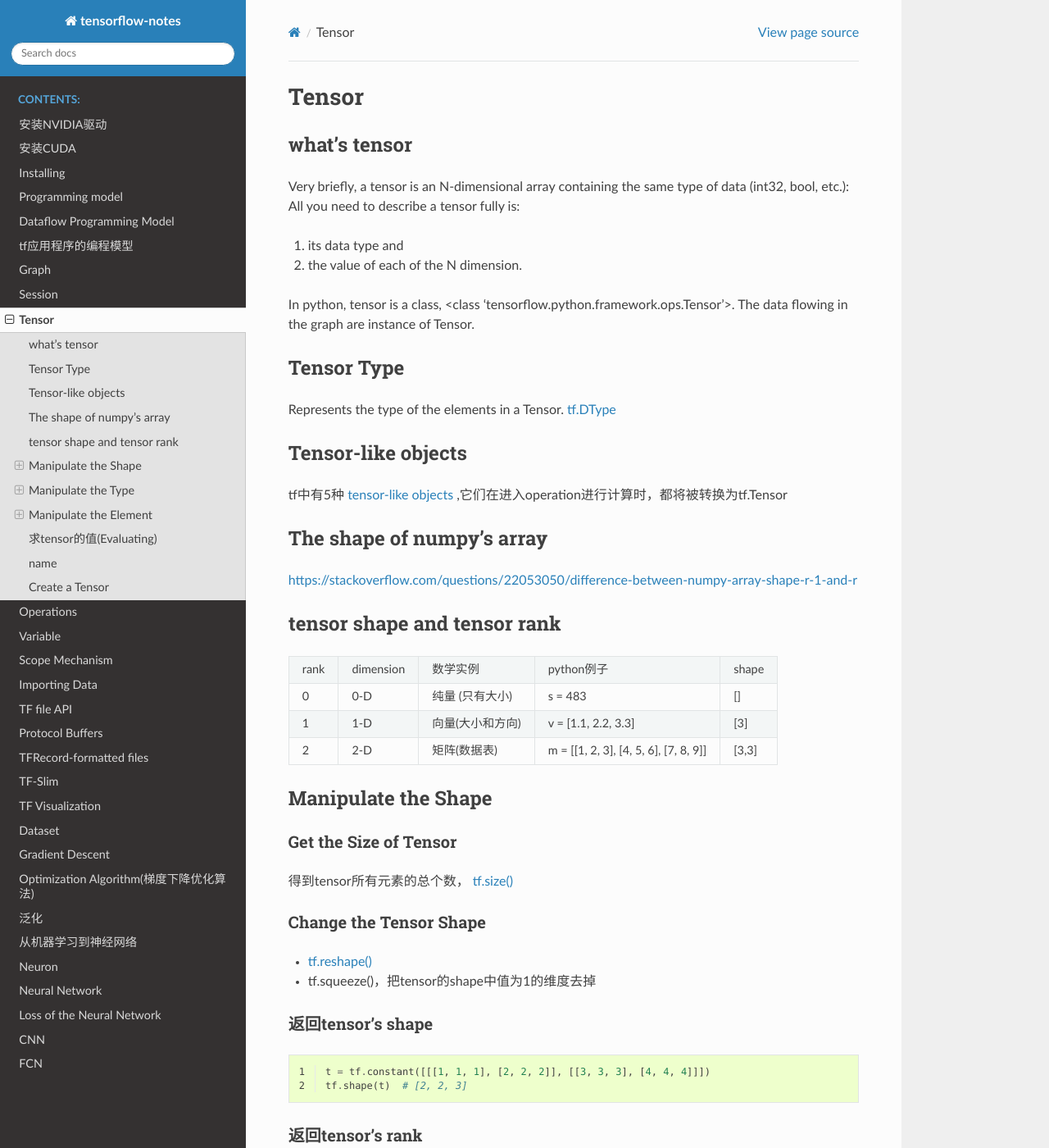
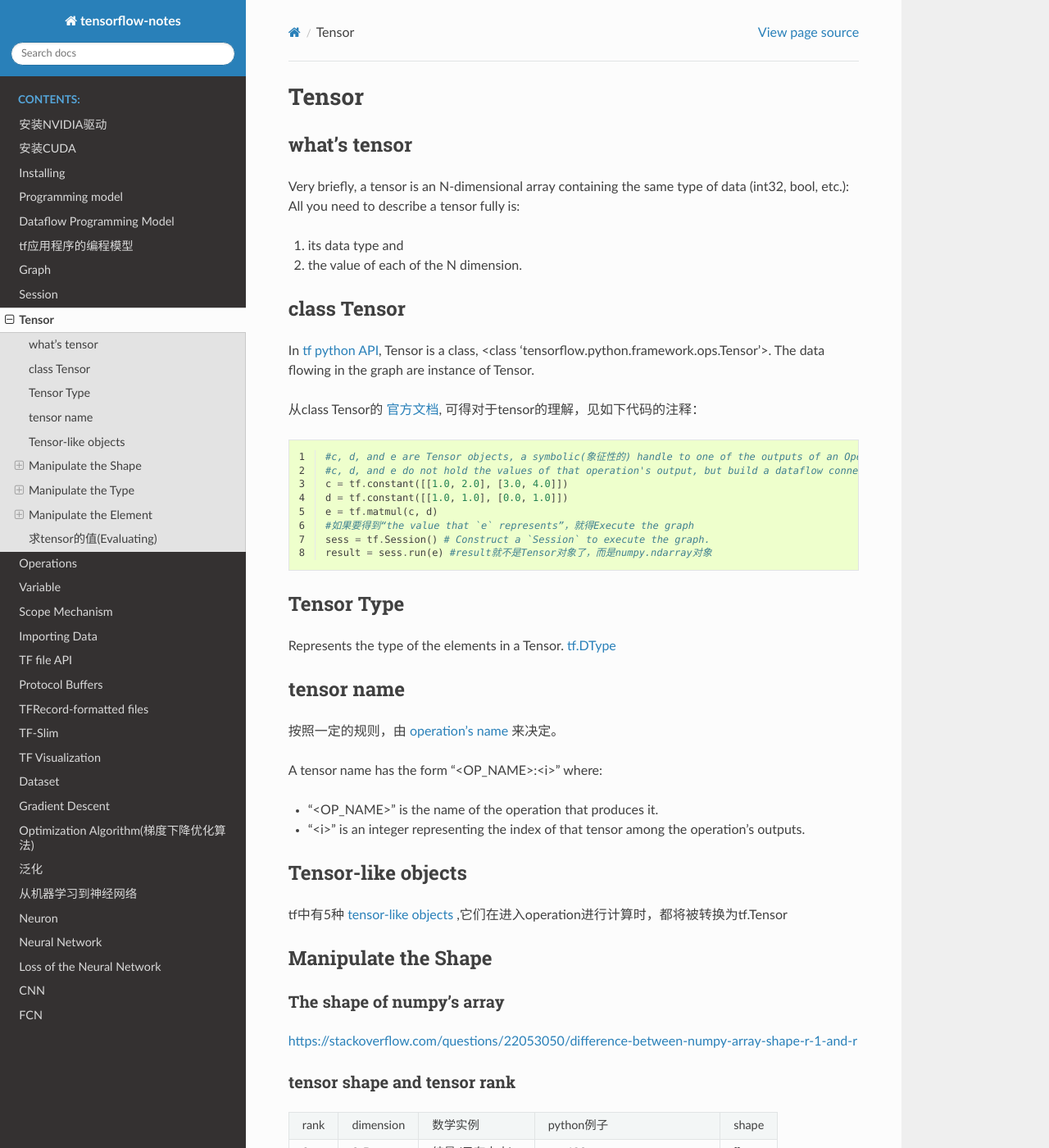
Before and after one commit to yiwenliu/tensorflow-notes, a Sphinx documentation site: the page built from source/tensor.rst, in a window 1280 px wide and 1400 px high. Shown: the whole window at 82% size. Built offline with Sphinx 7.4.7 and the Read the Docs theme 2.0.0, drawn with Linux system fonts in a browser that asks for light colours; some of the changed text lies outside the part shown.

Commit message:
20181011

```diff
--- a/source/protocol-buffer.rst
+++ b/source/protocol-buffer.rst
@@ -206,6 +206,8 @@ map
 -----
 map在field的定义中的位置是filed-type所占的位置，详见 `Maps <https://developers.google.com/protocol-buffers/docs/proto#maps>`_
 
+.. _protobuf-tf:
+
 TF中的应用
 ------------
 General
--- a/source/tensor.rst
+++ b/source/tensor.rst
@@ -8,22 +8,50 @@ Very briefly, a tensor is an N-dimensional array containing the same type of dat
 1. its data type and
 2. the value of each of the N dimension.
 
-In python, tensor is a class, <class 'tensorflow.python.framework.ops.Tensor'>. The data flowing in the graph are instance of Tensor.
+class Tensor
+------------------
+In `tf python API <https://www.tensorflow.org/api_docs/python/tf/Tensor>`_, Tensor is a class, <class 'tensorflow.python.framework.ops.Tensor'>. The data flowing in the graph are instance of Tensor.
+
+从class Tensor的 `官方文档 <https://www.tensorflow.org/api_docs/python/tf/Tensor>`_, 可得对于tensor的理解，见如下代码的注释：
+
+.. code-block:: python
+    :linenos:
+
+    #c, d, and e are Tensor objects, a symbolic(象征性的) handle to one of the outputs of an Operation.
+    #c, d, and e do not hold the values of that operation's output, but build a dataflow connection between operations
+    c = tf.constant([[1.0, 2.0], [3.0, 4.0]])
+    d = tf.constant([[1.0, 1.0], [0.0, 1.0]])
+    e = tf.matmul(c, d)
+    #如果要得到“the value that `e` represents”，就得Execute the graph
+    sess = tf.Session() # Construct a `Session` to execute the graph.
+    result = sess.run(e) #result就不是Tensor对象了，而是numpy.ndarray对象
 
 Tensor Type
 --------------
 Represents the type of the elements in a Tensor. `tf.DType <https://www.tensorflow.org/api_docs/python/tf/DType>`_
 
+tensor name
+---------------------
+按照一定的规则，由 :ref:`operation's name <ops-name>` 来决定。
+
+A tensor name has the form "<OP_NAME>:<i>" where:
+
+- "<OP_NAME>" is the name of the operation that produces it.
+- "<i>" is an integer representing the index of that tensor among the operation's outputs.
+
 Tensor-like objects
 --------------------
-tf中有5种 `tensor-like objects <https://www.tensorflow.org/programmers_guide/graphs#tensor-like_objects>`_ ,它们在进入operation进行计算时，都将被转换为tf.Tensor
+tf中有5种 `tensor-like objects <https://www.tensorflow.org/programmers_guide/graphs#tensor_like_objects>`_ ,它们在进入operation进行计算时，都将被转换为tf.Tensor
+
+Manipulate the Shape
+----------------------
 
 The shape of numpy's array
-----------------------------
+^^^^^^^^^^^^^^^^^^^^^^^^^^^^^^^^^
 https://stackoverflow.com/questions/22053050/difference-between-numpy-array-shape-r-1-and-r
 
 tensor shape and tensor rank
-------------------------------
+^^^^^^^^^^^^^^^^^^^^^^^^^^^^^^^^^
 +------+-----------+------------------+---------------------------------------+-------+
 | rank | dimension |     数学实例     |               python例子              | shape |
 +------+-----------+------------------+---------------------------------------+-------+
@@ -34,8 +62,7 @@ tensor shape and tensor rank
 |   2  |    2-D    |   矩阵(数据表)   | m = [[1, 2, 3], [4, 5, 6], [7, 8, 9]] | [3,3] |
 +------+-----------+------------------+---------------------------------------+-------+
 
-Manipulate the Shape
-----------------------
+
 Get the Size of Tensor
 ^^^^^^^^^^^^^^^^^^^^^^^^
 得到tensor所有元素的总个数， `tf.size() <https://www.tensorflow.org/api_docs/python/tf/size>`_
@@ -156,23 +183,3 @@ Evaluating tensor和executing a graph是一个意思。
     array([10, 20])
     >>> type(v)
     <class 'numpy.ndarray'>
-
-name
------
-按照一定的规则，由 :ref:`operation's name <ops-name>` 来决定。
-
-A tensor name has the form "<OP_NAME>:<i>" where:
-
-- "<OP_NAME>" is the name of the operation that produces it.
-- "<i>" is an integer representing the index of that tensor among the operation's outputs.
-
-
-
-Create a Tensor
------------------
-- tf.range()
-- tf.zeros(shape,dtype=tf.float32,name=None)
-- tf.zeros_like(tensor,
-    dtype=None,
-    name=None,
-    optimize=True)
--- a/source/tf-visual.rst
+++ b/source/tf-visual.rst
@@ -2,9 +2,9 @@ TF Visualization
 ==================
 可视化的实现方式
 ------------------
-Package **summary**, `on github <https://github.com/tensorflow/tensorflow/tree/r1.6/tensorflow/python/summary>`_, provide a way to **export condensed information about a model**, which is then accessible in tools such as TensorBoard. 因为涉及到“数据导出”，即结构化数据的序列化和文件保存，所以不可避免的要用到protobufs.
+Package **summary**, `on github <https://github.com/tensorflow/tensorflow/tree/r1.6/tensorflow/python/summary>`_, provide a way to **export condensed information about a model**, which is then accessible in tools such as TensorBoard. 因为涉及到“数据导出”，即结构化数据的序列化和文件保存，所以不可避免的要用到 :ref:`protobufs <protobuf-tf>`.
 
-Package **summary** 用于TensorFlow Event Processing, and  is primarily being developed to support **TensorBoard**, but it can be used by anyone who wishes to analyze or visualize TensorFlow **events files**.
+Package **summary**, `api docs <https://www.tensorflow.org/api_docs/python/tf/summary>`_, 用于TensorFlow Event Processing, and  is primarily being developed to support **TensorBoard**, but it can be used by anyone who wishes to analyze or visualize TensorFlow **events files**.
 
 .. _write-event-file:
 
```
